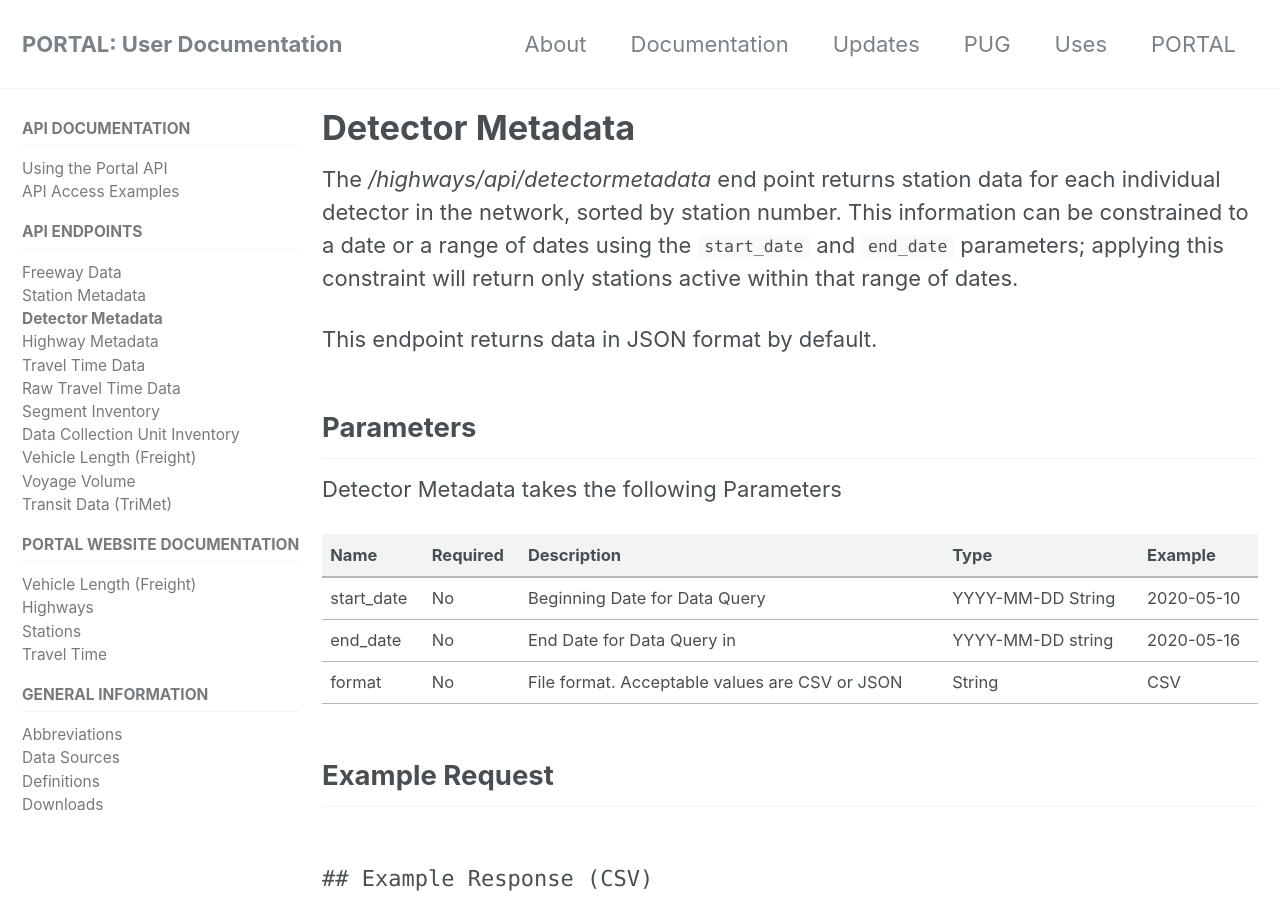
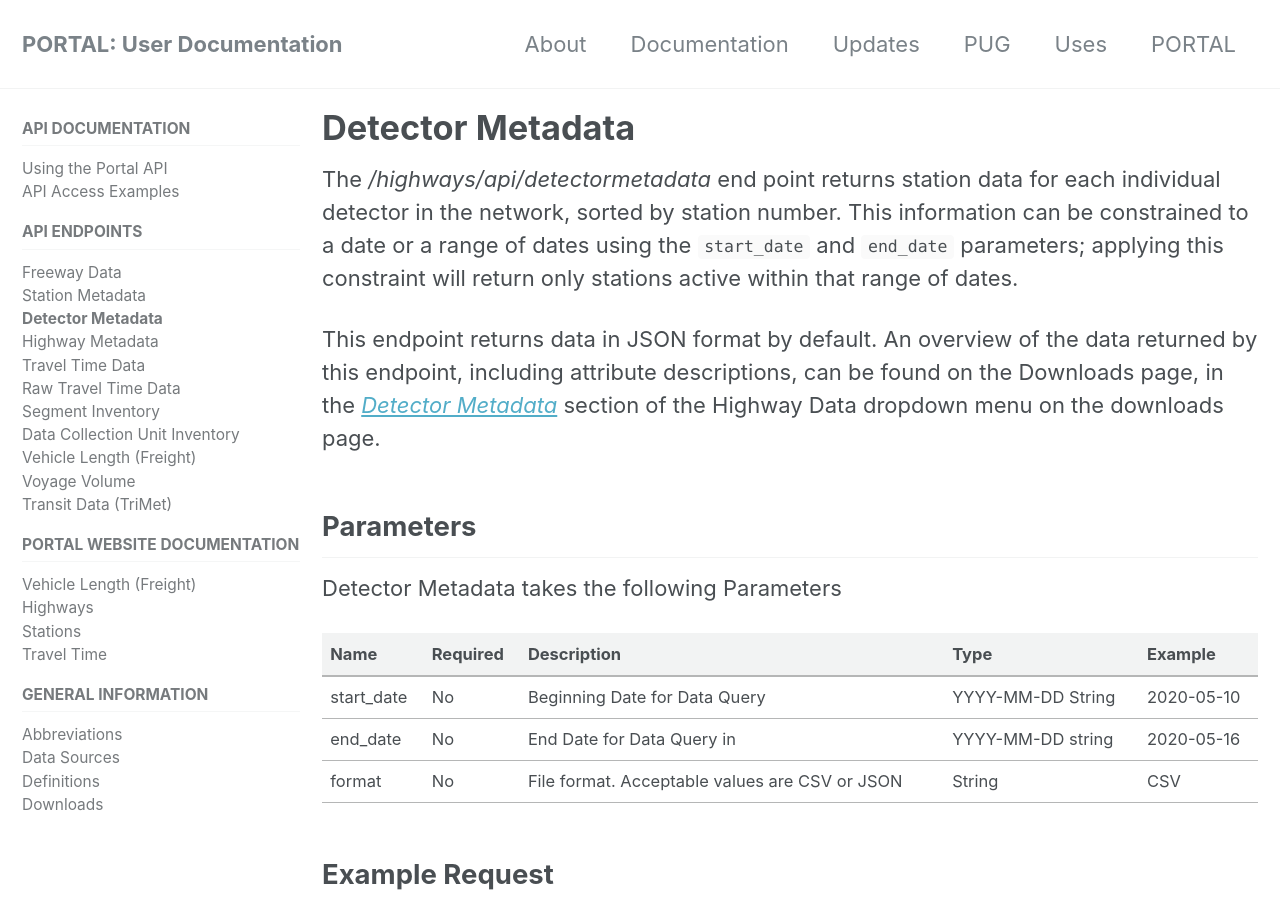
Before and after one commit to adus/portal-documentation, a Jekyll site: the page built from _documents/detectormetadata.md, in a window 1280 px wide and 900 px high. Built offline with Jekyll 4.4.1, drawn with Linux system fonts in a browser that asks for light colours; nearby versions of some CDN libraries.

Commit message:
Update detectormetadata.md
Added note about returned data and link to downloads page.

```diff
--- a/_documents/detectormetadata.md
+++ b/_documents/detectormetadata.md
@@ -3,7 +3,7 @@ title: "Detector Metadata"
 ---
 The _/highways/api/detectormetadata_ end point returns station data for each individual detector in the network, sorted by station number. This information can be constrained to a date or a range of dates using the `start_date` and `end_date` parameters; applying this constraint will return only stations active within that range of dates.
 
-This endpoint returns data in JSON format by default.
+This endpoint returns data in JSON format by default. An overview of the data returned by this endpoint, including attribute descriptions, can be found on the Downloads page, in the [_Detector Metadata_]({{ site.url }}{{ site.baseurl }}/documents/downloads/) section of the Highway Data dropdown menu on the downloads page.
 
 ## Parameters
 Detector Metadata takes the following Parameters
```
